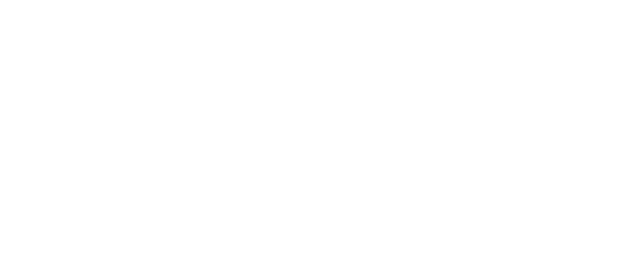
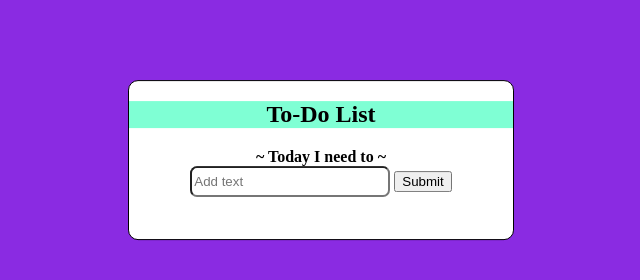
Before and after one commit to dts-kominfo-rea4b/challenge-dom-fahrul888, a website: page index.html in a window 1280 px wide. Shown: the whole page, without its empty margins (319-959 px from the left). Drawn offline with Linux system fonts and the light colour scheme.

Commit message:
Update Index.html dan Style.css

```diff
--- a/index.html
+++ b/index.html
@@ -5,37 +5,77 @@
     <meta http-equiv="X-UA-Compatible" content="IE=edge" />
     <meta name="viewport" content="width=device-width, initial-scale=1.0" />
     <title>Challenge - DOM</title>
+    <link rel="stylesheet" href="style.css"/>
   </head>
   <body>
     <div id="app">
+      <div class="card">
       <!-- TODO: Buatlah sebuah header dengan id todo-title -->
+      <div class="header" id="todo-title"></div>
       <!-- TODO: Buatlah sebuah subtitle dengan id todo-subtitle -->
+      <div class="subtitle" id="todo-subtitle"></div>
 
+      <main>
       <!-- Section: input -->
       <!-- TODO: Buatlah sebuah input bertipe text dengan id todo-input -->
+      <input type="text" id="todo-input" placeholder="Add text">
       <!-- TODO: Buatlah sebuah button dengan id todo-submit -->
-
+      <button id="todo-submit">Submit</button>
       <!-- Section output -->
       <!-- TODO: Buatlah sebuah <ul> dengan id todo-output -->
+      </main>
+      <ul id="todo-output"></ul>
     </div>
+  </div>
 
+
+</div>
     <!-- ! Untuk tantangan ini, script jangan diubah ke external js yah ! -->
     <script>
+      const app = document.getElementById("todo-title", "todo-subtitle");
+
+      // Header
+      const header = document.createElement("h2");
+      header.id = 'todo-title';
+      header.innerHTML = "To-Do List";
+
+      // Subtitle
+      const subtitle = document.createElement("b");
+      subtitle.id = "todo-subtitle";
+      subtitle.innerHTML = "~ Today I need to ~";
+
+      // Output h1
+      app.append(header);
+      app.append(subtitle);
+
+
       // TODO: Deklarasi variable sesuai dengan kebutuhan di sini
-      let button;
-      let input;
-      let output;
+      let button = document.getElementById("todo-submit");
+      let input = document.getElementById("todo-input");
+      let output = document.getElementById("todo-output");
 
       // TODO: Buatlah sebuah fungsi dengan nama fnClickHandler
       // Fungsi yang digunakan untuk menambahkan tulisan
       // Jangan ubah cara deklarasi fungsinya, cukup isi saja
-      function fnClickHandler(toDoItem) {}
+      function fnClickHandler(toDoItem) {
+        const list = document.createElement('li')
+        list.append(input.value)
+        output.appendChild(list)
+        input.value = ""
+      }
 
       // TODO: register event onclick / addEventListener untuk button
       // akan menjalankan fungsi fnClickHandler
-
+      button.addEventListener('click', (event) => {
+        fnClickHandler(input.value)
+      });
       // TODO: register event onkeypress / addEventListener untuk input
       // sehingga saat di input ditekan enter akan menjalankan fungsi fnClickHandler juga
+      document.addEventListener("keypress", (event) => {
+        if (event.key == "Enter") {
+          fnClickHandler(input.value)
+        }
+      });
     </script>
   </body>
 </html>
--- /dev/null
+++ b/style.css
@@ -0,0 +1,43 @@
+body {
+    background-color: #8a2be2;
+}
+
+main {
+    text-align: center;
+}
+
+.card {
+    width: 30%;
+    display: flex;
+    flex-direction: column;
+    border: 1px black solid;
+    background-color: white;
+    align-content: center;
+    /* text-align: center; */
+    border-radius: 10px;
+    position: absolute;
+    top: 20%;
+    left: 50%;
+    right: 50%;
+    transform: translate(-50%, -50%);
+    -webkit-transform: translate(-50%, -50%);
+}
+
+.header {
+    color: black;
+    text-align: center;
+}
+
+h2 {
+    background-color: #7fffd4;
+}
+
+#todo-output {
+    padding-bottom: 10px;
+}
+
+#todo-input {
+    height: 25px;
+    width: 50%;
+    border-radius: 7px;
+}
```
